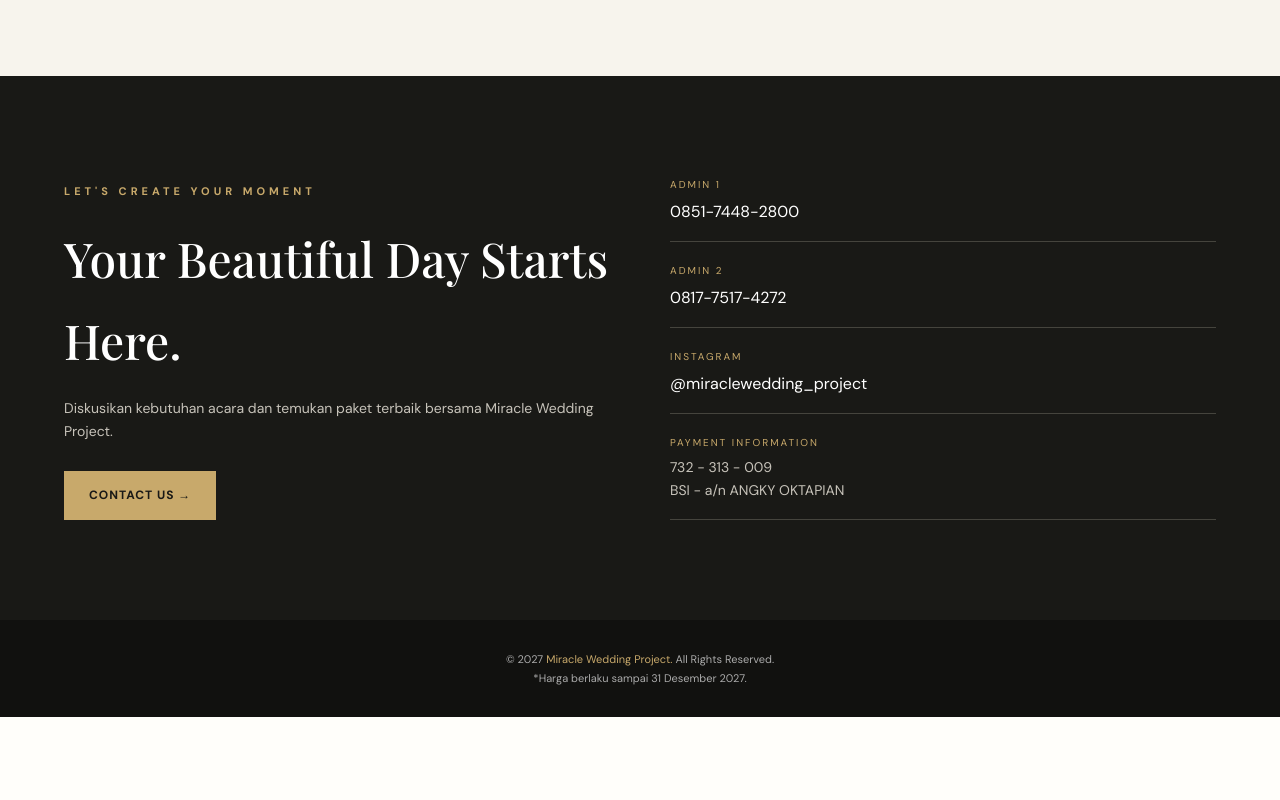
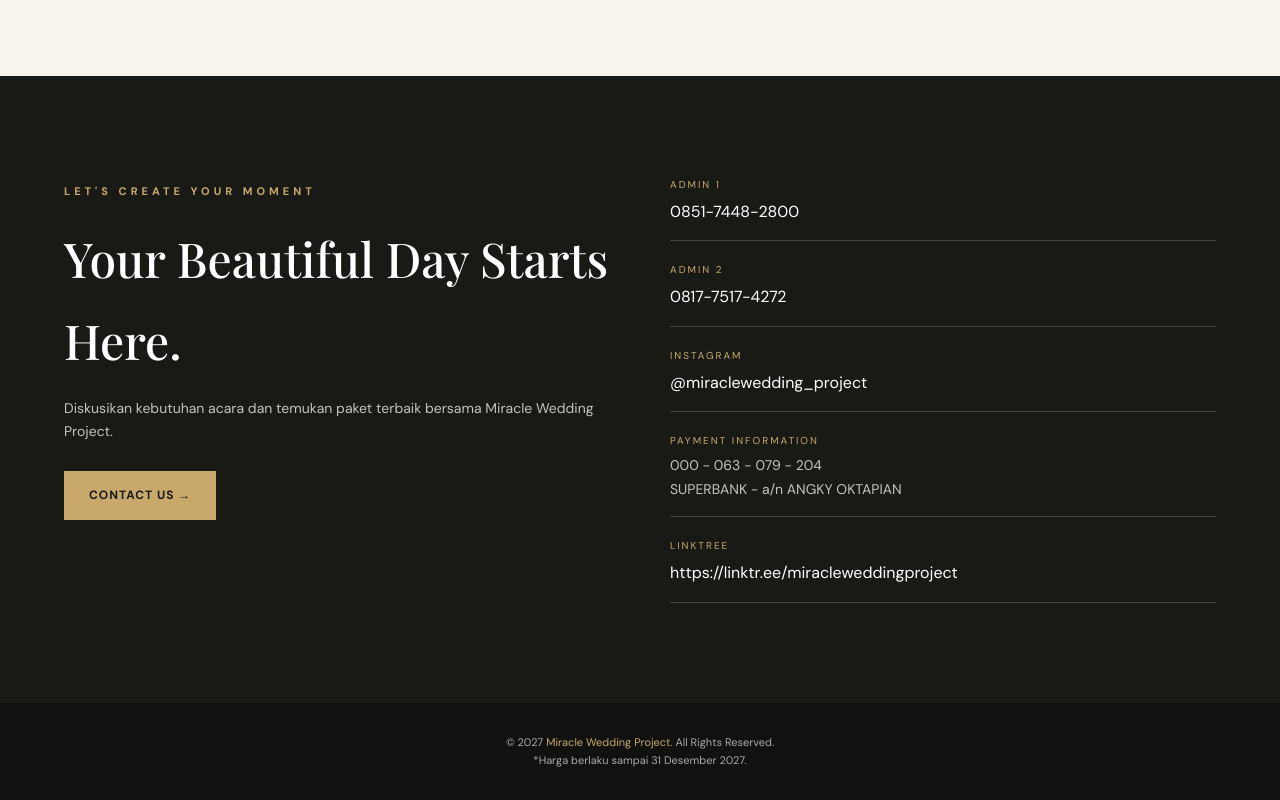
Before and after one commit to miracleweddingproject/Price-Book-WO-MWP2027, a plain HTML site: page index.html in a window 1280 px wide. Shown: the part 6192-6992 px from the top of the page. Before the commit the page ends 6909 px from the top, so only its background shows below. Drawn offline with nearby package versions, Linux system fonts and the light colour scheme.

Commit message:
Update index.html

```diff
--- a/index.html
+++ b/index.html
@@ -244,7 +244,8 @@ section{padding:70px 0}
 <div class="contact-item"><small>ADMIN 1</small><a href="https://wa.me/6285174482800">0851-7448-2800</a></div>
 <div class="contact-item"><small>ADMIN 2</small><a href="https://wa.me/6281775174272">0817-7517-4272</a></div>
 <div class="contact-item"><small>INSTAGRAM</small><a href="https://instagram.com/miraclewedding_project">@miraclewedding_project</a></div>
-<div class="contact-item"><small>PAYMENT INFORMATION</small><p>732 - 313 - 009<br>BSI - a/n ANGKY OKTAPIAN</p></div>
+<div class="contact-item"><small>PAYMENT INFORMATION</small><p>000 - 063 - 079 - 204<br>SUPERBANK - a/n ANGKY OKTAPIAN</p></div>
+  <div class="contact-item"><small>LINKTREE</small><a href="https://linktr.ee/miracleweddingproject">https://linktr.ee/miracleweddingproject</a></div>
 </div></div></section>
 
 <footer><div class="container"><p>© 2027 <span>Miracle Wedding Project.</span> All Rights Reserved.</p><p>*Harga berlaku sampai 31 Desember 2027.</p></div></footer>
```
